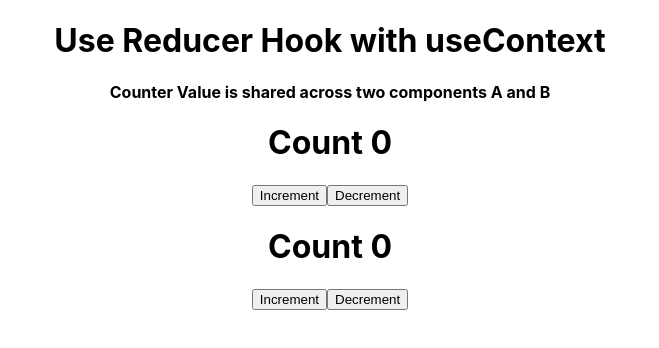
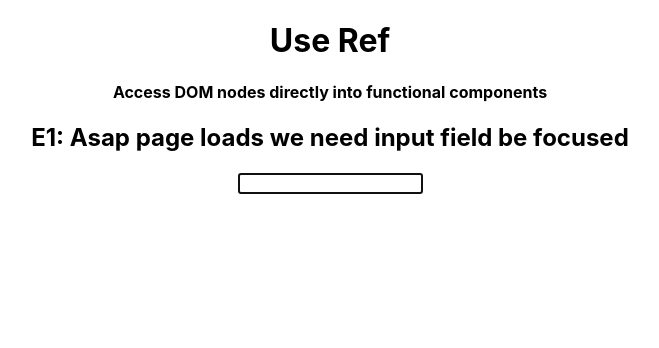
Before and after one commit to Sadia-hub/p1, a React (Create React App) app: page / in a window 1280 px wide. Shown: the top 348 px of the page, without its empty margins (310-969 px from the left). Built offline with nearby package versions, Linux system fonts and the light colour scheme.

Commit message:
useRef hook done

```diff
--- a/src/App.js
+++ b/src/App.js
@@ -1,46 +1,23 @@
 import './App.css';
-import React, { createContext, useReducer } from 'react';
-import Counter from './Counter';
-import A from './components/A';
-import B from './components/B';
-
-const initialState = {
-  count:0
-}
-
-const reducer = (state, action) =>{
-  switch(action.type){
-      case 'INCREMENT':
-          return {...state, count:state.count+action.payload}
-      case 'DECREMENT':
-          return {...state, count:state.count-action.payload}
-      default:
-          return state
-  }
-}
-const userContext = createContext();
+import React, { useRef, useEffect } from 'react';
+import InputComponent from './components/InputComponent';
 function App() {
 
-  const [state, dispatch] = useReducer(reducer, initialState)
-
-
-
+  const inputRef = useRef()
+  useEffect(()=>{
+    inputRef.current.focus()
+  },[])
   return (
     <div className="App">
-      <h1>Use Reducer Hook with useContext</h1>
+      <h1>Use Ref</h1>
 
-      <h4>Counter Value is shared across two components A and B</h4>
+      <h4>Access DOM nodes directly into functional components</h4>
+      <h2>E1: Asap page loads we need input field be focused</h2>
 
-
-      <userContext.Provider value={{count: state.count, counterDispatch:dispatch}}>
-        <A />
-        <B />
-      </userContext.Provider>
+      <input type="text" ref={inputRef} />
 
     </div>
   );
 }
 
 export default App;
-
-export {userContext}
--- a/src/Counter.js
+++ /dev/null
@@ -1,18 +0,0 @@
-import React from 'react'
-import {useReducer} from 'react'
-
-
-
-
-function Counter() {
-
-
-  return (
-    <div>
-        <h1>Count- {state.count}</h1>
-
-    </div>
-  )
-}
-
-export default Counter
--- a/src/components/A.js
+++ /dev/null
@@ -1,27 +0,0 @@
-import React,{useContext} from 'react'
-import {userContext} from '../App'
-
-function A() {
-
-
-    const context = useContext(userContext)
-
-    const increment = () =>{
-        context.counterDispatch({type:'INCREMENT', payload:1})
-    }
-
-    const decrement = () =>{
-        context.counterDispatch({type:'DECREMENT', payload:1})
-    }
-
-
-  return (
-    <div>
-        <h1>Count {context.count}</h1>
-        <button onClick={increment}>Increment</button>
-        <button onClick={decrement}>Decrement</button>
-    </div>
-  )
-}
-
-export default A
--- a/src/components/B.js
+++ /dev/null
@@ -1,27 +0,0 @@
-import React, {useContext} from 'react'
-import {userContext} from '../App'
-
-function B() {
-
-    const context = useContext(userContext)
-
-    const increment = () =>{
-        context.counterDispatch({type:'INCREMENT', payload:1})
-    }
-
-    const decrement = () =>{
-        context.counterDispatch({type:'DECREMENT', payload:1})
-    }
-
-
-
-  return (
-    <div>
-         <h1>Count {context.count}</h1>
-         <button onClick={increment}>Increment</button>
-        <button onClick={decrement}>Decrement</button>
-    </div>
-  )
-}
-
-export default B
--- /dev/null
+++ b/src/components/InputComponent.js
@@ -0,0 +1,9 @@
+import React from 'react'
+
+function InputComponent() {
+  return (
+    <input />
+  )
+}
+
+export default InputComponent
```
